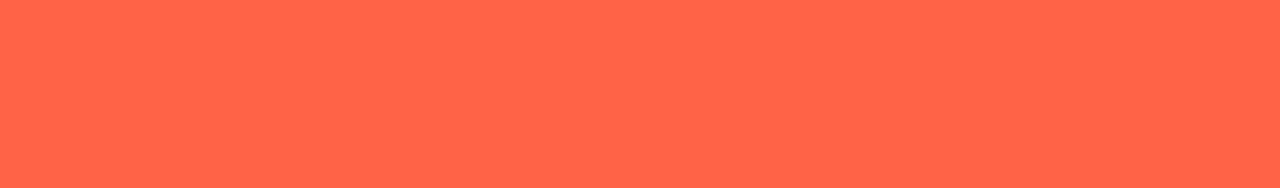
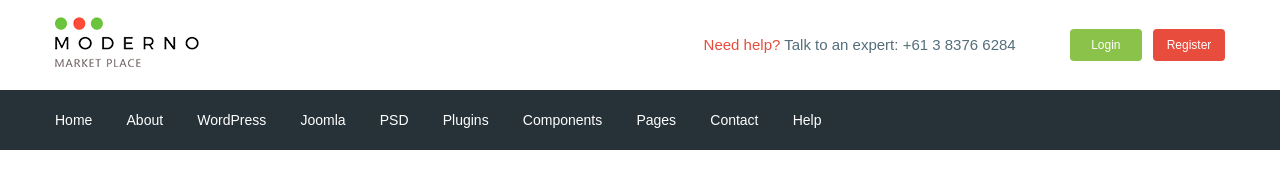
Before and after one commit to Avalanche-one/moderno, a website: page app/index.html in a window 1280 px wide. Drawn offline with nearby package versions, Linux system fonts and the light colour scheme; files that its build step writes are made by us from their sources.

Commit message:
added header

```diff
--- a/app/index.html
+++ b/app/index.html
@@ -3,10 +3,95 @@
 <head>
     <meta charset="UTF-8">
     <meta name="viewport" content="width=device-width, initial-scale=1.0">
+    <link href="https://fonts.googleapis.com/css2?family=Roboto:wght@500;700&display=swap" rel="stylesheet">
+    <link rel="stylesheet" href="css/libs.min.css">
     <link rel="stylesheet" href="css/style.min.css">
-    <title>Document</title>
+    <title>Moderno</title>
 </head>
 <body>
+
+    <header class="header">
+        <div class="header__top">
+            <div class="container">
+                <div class="header__top-inner">
+                    <div class="header__logo">
+                        <a href="#">
+                            <img src="images/logo.png" alt="">
+                        </a>
+                    </div>
+                    <div class="header__text">
+                        <a href="#">
+                            <span>Need help?</span>
+                        </a>
+                        Talk to an expert: <a class="header__phone" href="tel:61383766284">+61 3 8376 6284</a>
+                    </div>
+                    <div class="header__box">
+                        <a class="busket" href="#"></a>
+                        <a class="header__btn header__btn-login" href="#">Login</a>
+                        <a class="header__btn header__btn-register" href="#">Register</a>
+                    </div>
+                </div>
+            </div>
+        </div>
+        <div class="header__menu">
+            <div class="container">
+                <nav class="menu">
+                    <ul class="menu__list">
+                        <li>
+                            <a href="#">
+                                Home
+                            </a>
+                        </li>
+                        <li>
+                            <a href="#">
+                                About
+                            </a>
+                        </li>
+                        <li>
+                            <a href="#">
+                                WordPress
+                            </a>
+                        </li>
+                        <li>
+                            <a href="#">
+                                Joomla
+                            </a>
+                        </li>
+                        <li>
+                            <a href="#">
+                                PSD
+                            </a>
+                        </li>
+                        <li>
+                            <a href="#">
+                                Plugins
+                            </a>
+                        </li>
+                        <li>
+                            <a href="#">
+                                Components
+                            </a>
+                        </li>
+                        <li>
+                            <a href="#">
+                                Pages
+                            </a>
+                        </li>
+                        <li>
+                            <a href="#">
+                                Contact
+                            </a>
+                        </li>
+                        <li>
+                            <a href="#">
+                                Help
+                            </a>
+                        </li>
+                    </ul>
+                </nav>
+            </div>
+        </div>
+    </header>
 
 
     <script src="https://ajax.googleapis.com/ajax/libs/jquery/3.5.1/jquery.min.js"></script>
--- /dev/null
+++ b/app/scss/_fonts.scss
@@ -0,0 +1,7 @@
+@font-face {
+    font-family: "Roboto-Regular", sans-serif;
+    src: url('../fonts/Roboto-Regular.woff2') format('woff2'),
+         url('../fonts/Roboto-Regular.woff') format('woff');
+    font-weight: 400;
+    font-display: swap;
+}
--- /dev/null
+++ b/app/scss/_global.scss
@@ -0,0 +1,45 @@
+html {
+    box-sizing: border-box;
+}
+
+*,
+*::before,
+*::after {
+    box-sizing: inherit;
+}
+
+body {
+    margin: 0;
+    padding: 0;
+}
+
+.box {
+    display: flex;
+}
+
+a {
+    display: inline-block;
+    text-decoration: none;
+    color: $text;
+}
+
+ul,
+li {
+    margin: 0;
+    padding: 0;
+    list-style: none;
+}
+
+body {
+    font-family: "Roboto-Regular", sans-serif;
+    font-weight: 400;
+    font-size: 15px;
+    line-height: 24px;
+    color: $text;
+}
+
+.container {
+    max-width: 1200px;
+    margin: 0 auto;
+    padding: 0 15px;
+}
--- /dev/null
+++ b/app/scss/_vars.scss
@@ -0,0 +1,4 @@
+$text: #546e7a;
+$red: #e74c3c;
+$green: #8bc34a;
+$bg: #263238;
--- a/app/scss/style.scss
+++ b/app/scss/style.scss
@@ -1,19 +1,59 @@
-html {
-    box-sizing: border-box;
+@import 'vars';
+@import 'global';
+@import 'fonts';
+
+.header__top-inner {
+    display: flex;
+    justify-content: space-between;
+    height: 90px;
+    align-items: center;
 }
 
-*,
-*::before,
-*::after {
-    box-sizing: inherit;
+.header__text {
+    margin-left: auto;
+    margin-right: 50px;
+    span {
+        color: $red;
+    }
 }
 
-body {
-    margin: 0;
-    padding: 0;
-    background-color: tomato;
+.header__btn {
+    padding: 4px;
+    width: 72px;
+    border-radius: 4px;
+    text-align: center;
+    color: #fff;
+    font-size: 12px;
 }
 
-.box {
+.header__btn-login {
+    background-color: $green;
+}
+
+.header__btn-register {
+    background-color: $red;
+    margin-left: 7px;
+}
+
+.header__menu {
+    background-color: $bg;
+}
+
+.menu {
     display: flex;
+    align-items: center;
+    height: 60px;
 }
+
+.menu__list {
+    li{
+        display: inline-block;
+        & + li {
+            margin-left: 30px;
+        }
+    }
+    a {
+        color: #fff;
+        font-size: 14px;
+    }
+}
--- a/gulpfile.js
+++ b/gulpfile.js
@@ -8,7 +8,7 @@ let gulp = require('gulp'),
     cssmin = require('gulp-cssmin');
 
 gulp.task('sass', function(){
-    return gulp.src('app/scss/style.scss')
+    return gulp.src('app/scss/**/*.scss')
             .pipe(sass({outputStyle: 'compressed'}))
             .pipe(rename({suffix: '.min'}))
             .pipe(autoprefixer({
@@ -58,7 +58,7 @@ gulp.task('browser-sync', function() {
 });
 
 gulp.task('watch', function(){
-    gulp.watch('app/scss/style.scss', gulp.parallel('sass'));
+    gulp.watch('app/scss/**/*.scss', gulp.parallel('sass'));
     gulp.watch('app/*.html', gulp.parallel('html'));
     gulp.watch('app/js/*.js', gulp.parallel('js'));
 });
```
Also changed, not shown: app/fonts/Roboto-Regular.woff (added), app/fonts/Roboto-Regular.woff2 (added), app/images/logo.png (added).
